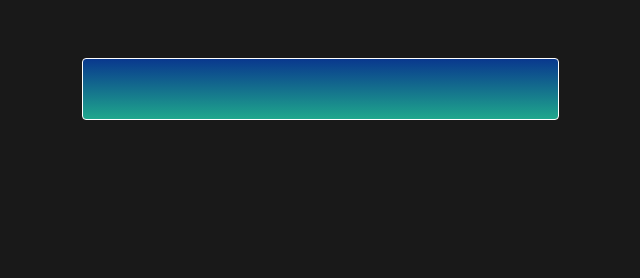
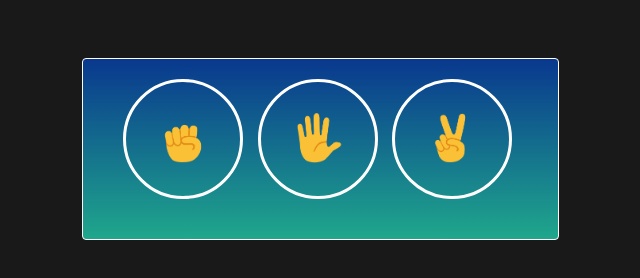
Before and after one commit to aminul9755/rock-paper-scissor-game, a plain HTML site: page index.html in a window 1280 px wide. Shown: the whole page, without its empty margins (320-960 px from the left). Drawn offline with Linux system fonts and the light colour scheme.

Commit message:
Adds button and icon and generate playGame function

```diff
--- a/index.html
+++ b/index.html
@@ -8,7 +8,18 @@
 </head>
 <body>
   <div class="main-game">
+    <button onclick="
+      playGame ('rock');
+    " class="move-button"><img class="move-icon" src="images/rock-emoji.png"></button>
 
+    <button onclick="
+      playGame ('paper');
+    " class="move-button"><img class="move-icon" src="images/paper-emoji.png"></button>
+
+    <button onclick="
+
+      playGame ('scissors');
+    " class="move-button"><img class="move-icon" src="images/scissors-emoji.png"></button>
   </div>
   <script src="script.js"></script>
 </body>
--- a/script.js
+++ b/script.js
@@ -0,0 +1,15 @@
+
+
+function pickComputerMove () {
+  let randomNumber = Math.random();
+  let computerMove = '';
+
+  if (randomNumber >= 0 && randomNumber <= 1/3) {
+    computerMove = 'rock';
+  } else if (randomNumber >= 1/3 && randomNumber <= 2/3) {
+    computerMove = 'paper';
+  } else if (randomNumber >= 2/3 && randomNumber <= 3) {
+    computerMove = 'scissors';
+  }
+  return computerMove;
+  }
--- a/style.css
+++ b/style.css
@@ -27,3 +27,18 @@ body {
   font-size: 30px;
   font-weight: bold;
 }
+
+/* ICON & BUTTON */
+.move-icon {
+  height: 50px;
+}
+
+.move-button {
+  background-color: transparent;
+  border: 3px solid white;
+  border-radius: 60px;
+  width: 120px;
+  height: 120px;
+  margin-right: 10px;
+  cursor: pointer;
+}
```
